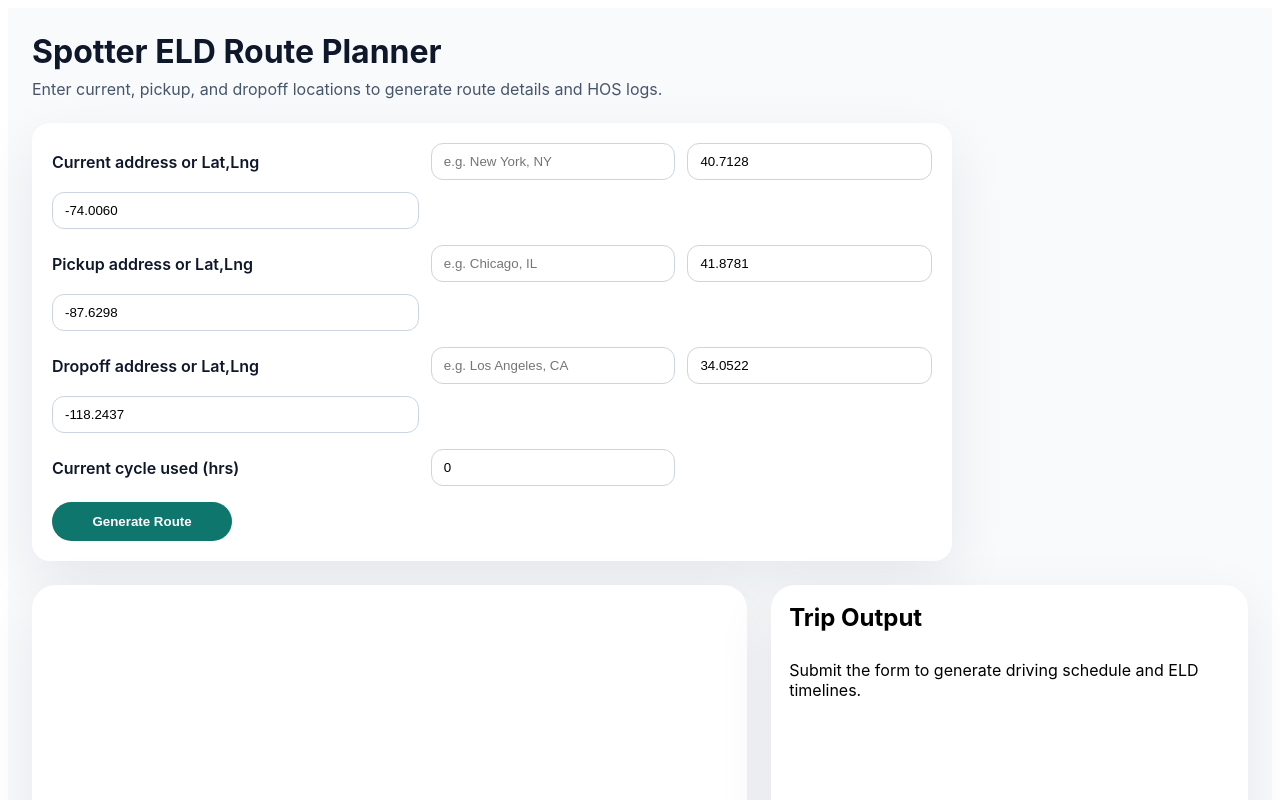
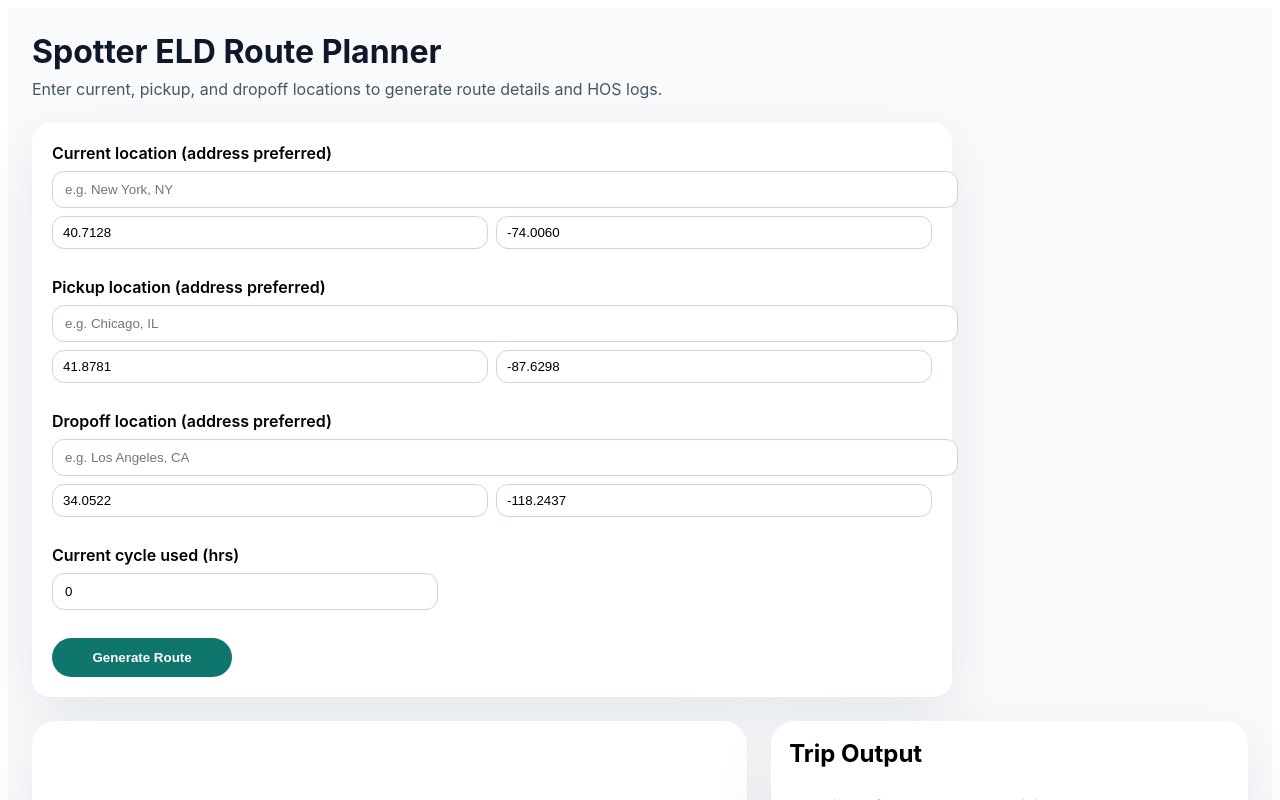
Before and after one commit to m11ad/full-stack-spotter-assessment, a React (Vite) app in the folder project/frontend/: page / in a window 1280 px wide. Shown: the top 800 px of the page. Built offline with nearby package versions, Linux system fonts and the light colour scheme.

Commit message:
Polish UI: clarify trip form inputs, align ELD labels, add per-day totals column

```diff
--- a/project/frontend/src/App.css
+++ b/project/frontend/src/App.css
@@ -6,6 +6,12 @@
 .field-row { display: grid; gap: 12px; grid-template-columns: 1.5fr 1fr 1fr; align-items: center; }
 .field-row label { font-weight: 600; color: #0f172a; }
 .field-row input { padding: 10px 12px; border: 1px solid #cbd5e1; border-radius: 12px; }
+.field-block { display: block; margin-bottom: 12px; }
+.field-block label { display: block; font-weight:600; margin-bottom:8px; }
+.field-block input { width: 100%; padding: 10px 12px; border: 1px solid #cbd5e1; border-radius: 12px; }
+.coord-row { display: flex; gap: 8px; margin-top:8px; }
+.coord-row input { flex: 1 1 0; padding:8px 10px; }
+.field-block.small { max-width: 360px; }
 button { width: 180px; padding: 12px 18px; border: none; border-radius: 999px; background: #0f766e; color: white; cursor: pointer; font-weight: 700; }
 button:disabled { opacity: 0.7; cursor: not-allowed; }
 .error-box { margin-top: 12px; padding: 12px; background: #fee2e2; color: #991b1b; border-radius: 12px; }
@@ -23,7 +29,7 @@
 .eld-day-header h4 { margin: 0; }
 .eld-day-detail { color: #475569; font-size: 0.95rem; }
 .eld-grid { display: grid; gap: 10px; }
-.eld-hour-labels { display: grid; grid-template-columns: repeat(13, 1fr); font-size: 0.75rem; color: #64748b; }
+.eld-hour-labels { display: grid; grid-template-columns: repeat(13, 1fr); font-size: 0.75rem; color: #64748b; margin-bottom:8px; }
 .eld-hour-label { text-align: center; }
 .eld-row { display: grid; grid-template-columns: 150px 1fr; gap: 10px; align-items: center; }
 .eld-row-title { font-size: 0.9rem; color: #334155; }
@@ -41,3 +47,6 @@
 .eld-segment { position: absolute; top: 2px; bottom: 2px; border-radius: 8px; }
 .eld-events { margin-top: 10px; border-top: 1px solid #e2e8f0; padding-top: 10px; display: grid; gap: 6px; }
 .eld-event-row { display: flex; justify-content: space-between; font-size: 0.85rem; color: #334155; }
+
+/* totals column styles */
+.eld-grid > div:nth-child(2) { display: block; }
--- a/project/frontend/src/App.jsx
+++ b/project/frontend/src/App.jsx
@@ -63,28 +63,36 @@
         <p>Enter current, pickup, and dropoff locations to generate route details and HOS logs.</p>
       </header>
       <form className="trip-form" onSubmit={handleSubmit}>
-        <div className="field-row">
-          <label>Current address or Lat,Lng</label>
+        <div className="field-block">
+          <label>Current location (address preferred)</label>
           <input name="curAddr" placeholder="e.g. New York, NY" />
-          <input name="curLat" defaultValue="40.7128" />
-          <input name="curLng" defaultValue="-74.0060" />
+          <div className="coord-row">
+            <input name="curLat" defaultValue="40.7128" placeholder="Lat" />
+            <input name="curLng" defaultValue="-74.0060" placeholder="Lng" />
+          </div>
         </div>
-        <div className="field-row">
-          <label>Pickup address or Lat,Lng</label>
+
+        <div className="field-block">
+          <label>Pickup location (address preferred)</label>
           <input name="pickupAddr" placeholder="e.g. Chicago, IL" />
-          <input name="pickupLat" defaultValue="41.8781" />
-          <input name="pickupLng" defaultValue="-87.6298" />
+          <div className="coord-row">
+            <input name="pickupLat" defaultValue="41.8781" placeholder="Lat" />
+            <input name="pickupLng" defaultValue="-87.6298" placeholder="Lng" />
+          </div>
         </div>
-        <div className="field-row">
-          <label>Dropoff address or Lat,Lng</label>
+
+        <div className="field-block">
+          <label>Dropoff location (address preferred)</label>
           <input name="dropAddr" placeholder="e.g. Los Angeles, CA" />
-          <input name="dropLat" defaultValue="34.0522" />
-          <input name="dropLng" defaultValue="-118.2437" />
+          <div className="coord-row">
+            <input name="dropLat" defaultValue="34.0522" placeholder="Lat" />
+            <input name="dropLng" defaultValue="-118.2437" placeholder="Lng" />
+          </div>
         </div>
-          <div className="field-row">
+
+        <div className="field-block small">
           <label>Current cycle used (hrs)</label>
           <input name="currentCycleUsed" defaultValue="0" />
-          <div />
         </div>
         <button type="submit" disabled={loading}>{loading ? 'Calculating...' : 'Generate Route'}</button>
         {error && <div className="error-box">{error}</div>}
--- a/project/frontend/src/ELDSheet.jsx
+++ b/project/frontend/src/ELDSheet.jsx
@@ -38,11 +38,16 @@
               <div className="eld-day-detail">Total cycle: {day.cycle_hours} h</div>
             </div>
             <div className="eld-grid">
-              <div className="eld-hour-labels">
+              <div style={{display:'flex', alignItems:'center', justifyContent:'space-between'}}>
+                <div style={{flex:'1 1 auto'}} className="eld-hour-labels">
                   {Array.from({length:13}, (_, idx)=>(
                     <div key={idx} className="eld-hour-label">{idx * 2}</div>
                   ))}
                 </div>
+                <div style={{width:120, textAlign:'right', fontSize:12, color:'#334155'}}>Totals (hrs)</div>
+              </div>
+              <div style={{display:'grid', gridTemplateColumns:'1fr 120px', gap:10, alignItems:'start'}}>
+                <div>
                   {rows.map((row)=>(
                     <div key={row.key} className="eld-row">
                       <div className="eld-row-title">{row.label}</div>
@@ -58,6 +63,24 @@
                     </div>
                   ))}
                 </div>
+                <div>
+                  {/* totals column */}
+                  {rows.map((row)=>{
+                    const totalMinutes = day.events.filter(e=>statusRow[e.status]===row.key).reduce((s,e)=>s+e.minutes,0)
+                    return (
+                      <div key={row.key} style={{display:'flex', justifyContent:'space-between', padding:'6px 0', borderBottom:'1px solid #f1f5f9'}}>
+                        <div style={{color:'#475569'}}>{row.label}</div>
+                        <div style={{fontWeight:700}}>{(totalMinutes/60).toFixed(2)}</div>
+                      </div>
+                    )
+                  })}
+                  <div style={{display:'flex', justifyContent:'space-between', padding:'8px 0', marginTop:8, borderTop:'2px solid #e2e8f0', fontWeight:800}}>
+                    <div>Total</div>
+                    <div>{(day.events.reduce((s,e)=>s+e.minutes,0)/60).toFixed(2)}</div>
+                  </div>
+                </div>
+              </div>
+            </div>
             <div className="eld-events">
               {day.events.map((event,index)=>(
                 <div key={index} className="eld-event-row">
```
Lines whose indentation alone changed are shown as unchanged.
